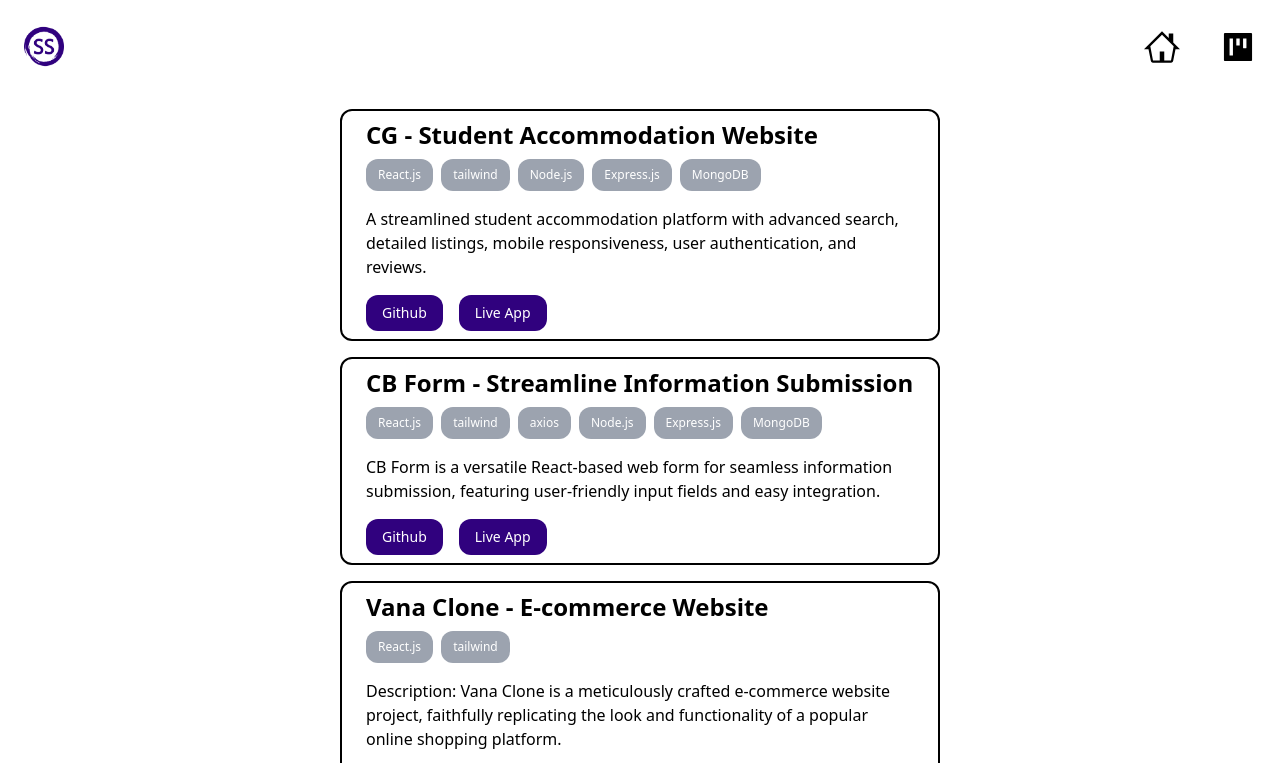
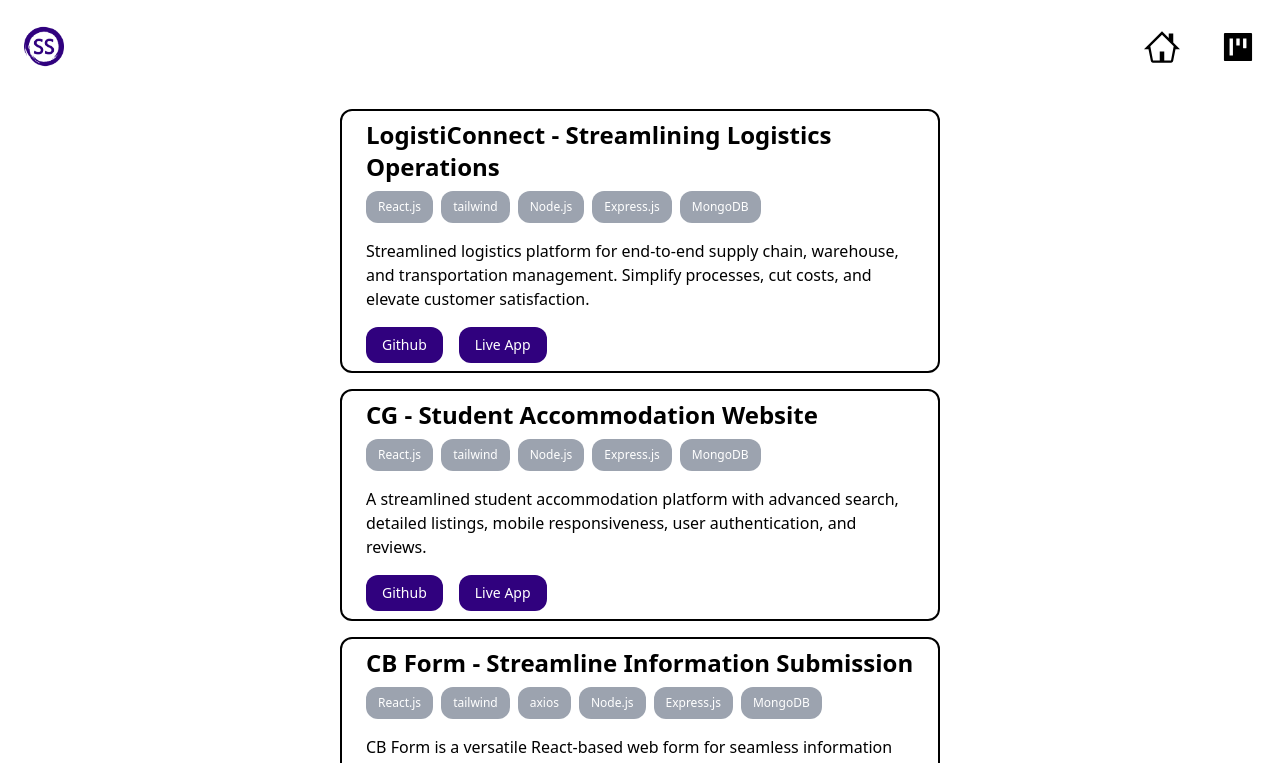
Before and after one commit to ShishirShekhar/portfolio_v3, a React (Create React App) app: page /projects in a window 1280 px wide. Shown: the top 763 px of the page. Built offline with nearby package versions, Linux system fonts and the light colour scheme.

Commit message:
add new project and fixed home

```diff
--- a/src/Pages/Home.jsx
+++ b/src/Pages/Home.jsx
@@ -4,7 +4,7 @@ import Footer from "../components/Footer";
 
 const Home = () => {
   return (
-    <div className="p-6 flex flex-col gap-10">
+    <div className="p-6 flex flex-col gap-10 justify-between min-h-screen">
       <Nav />
       <Dashboard />
       <Footer />
--- a/src/data.js
+++ b/src/data.js
@@ -1,4 +1,12 @@
 const data = [
+  {
+    title: "LogistiConnect - Streamlining Logistics Operations",
+    description:
+      "Streamlined logistics platform for end-to-end supply chain, warehouse, and transportation management. Simplify processes, cut costs, and elevate customer satisfaction.",
+    tech_stack: ["React.js", "tailwind", "Node.js", "Express.js", "MongoDB"],
+    github: "https://github.com/ShishirShekhar/LogistiConnect",
+    live: "https://logisti-connect.vercel.app/",
+  },
   {
     title: "CG - Student Accommodation Website",
     description:
```
